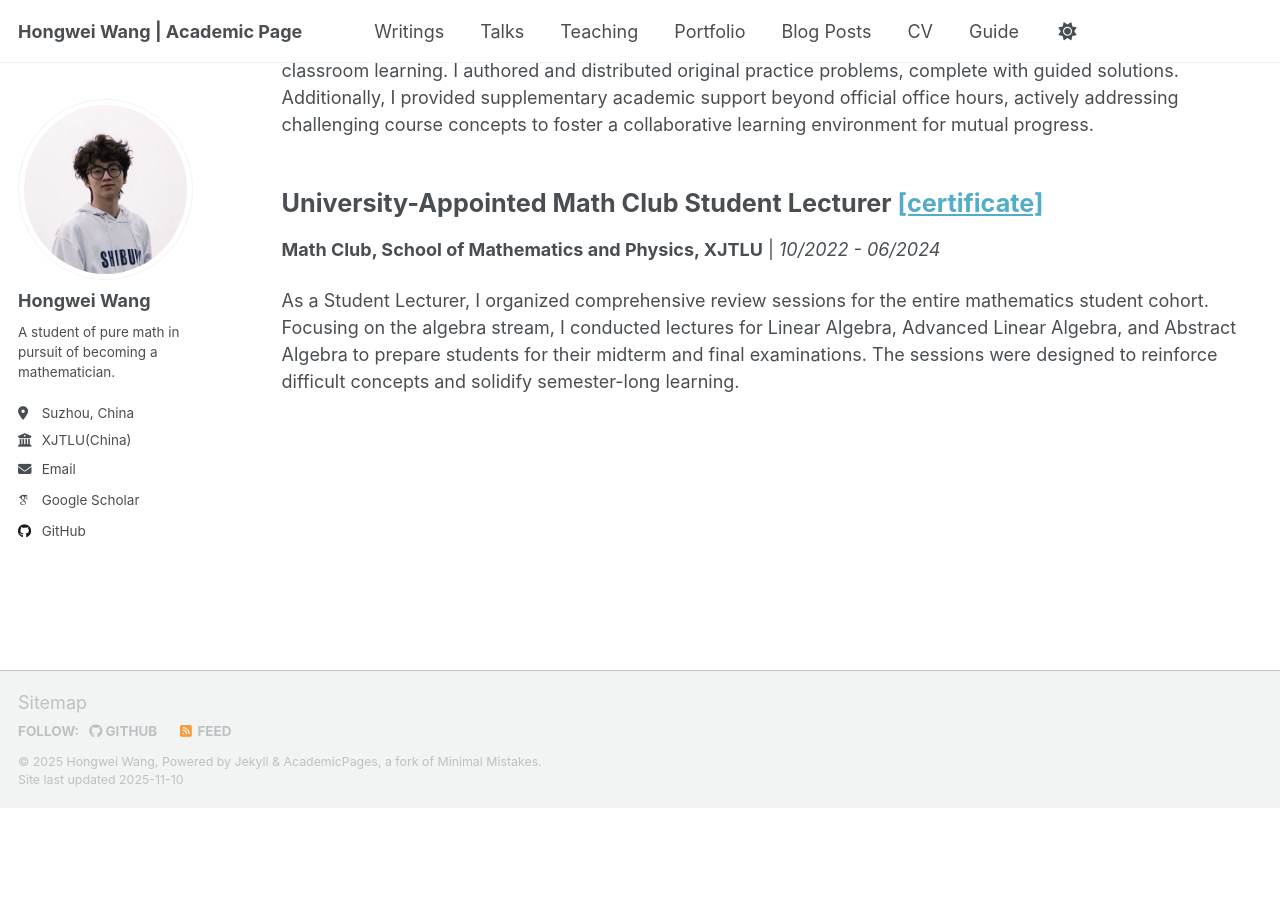
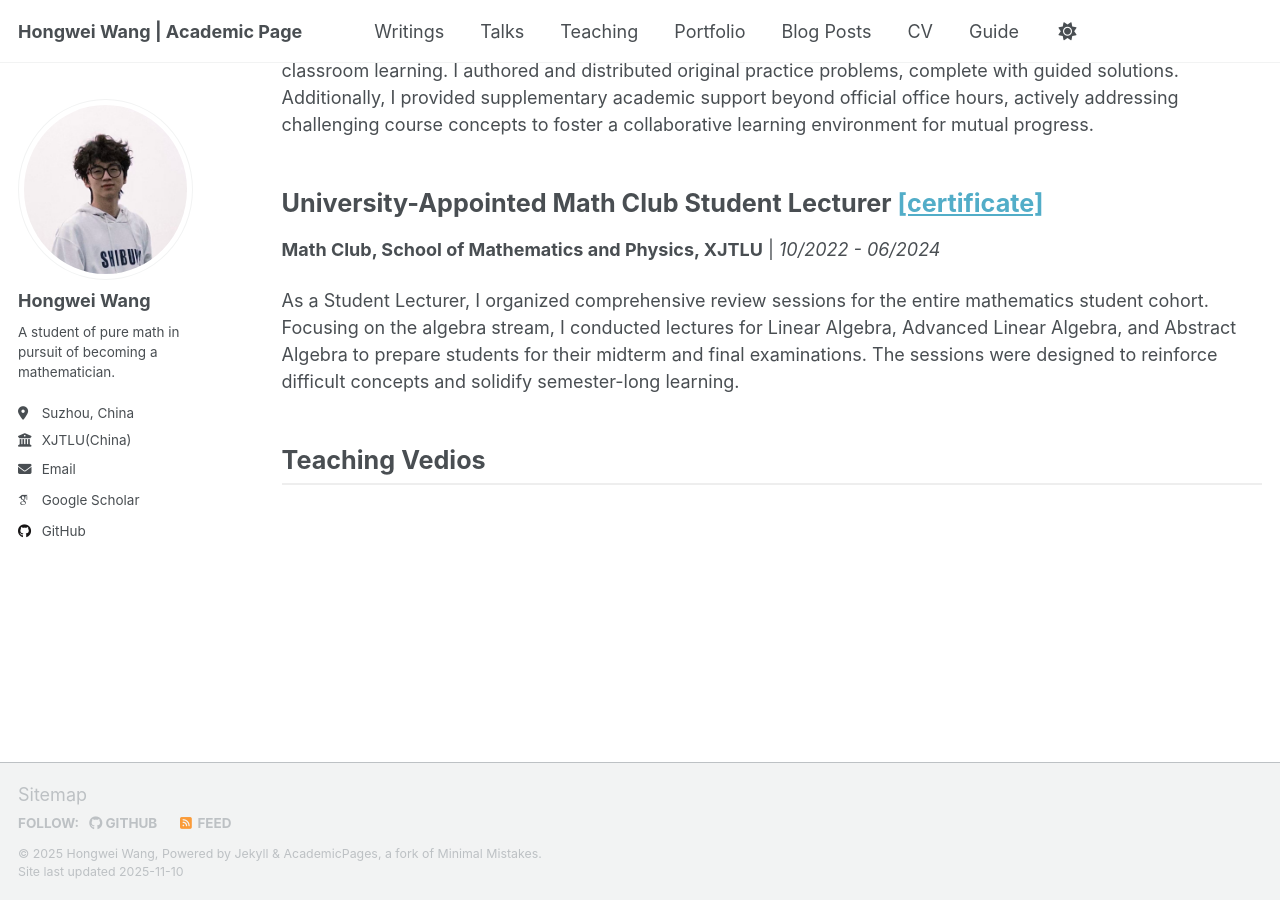
Before and after one commit to WangHongWei-AcademicPage/WangHongWei-AcademicPage.github.io, a Jekyll site: the page built from _pages/teaching.html, in a window 1280 px wide and 900 px high, scrolled down 844 px. Built offline with Jekyll 4.4.1, drawn with Linux system fonts in a browser that asks for light colours; some web fonts are replaced; a script that is not in the unit is left out; before the commit the page ends 1652 px from its top, so only the background shows below that.

Commit message:
Update teaching.html

```diff
--- a/_pages/teaching.html
+++ b/_pages/teaching.html
@@ -36,3 +36,6 @@ I have always adhered to the learning philosophy that <strong>"the best way to t
     <p>As a Student Lecturer, I organized comprehensive review sessions for the entire mathematics student cohort. Focusing on the algebra stream, I conducted lectures for Linear Algebra, Advanced Linear Algebra, and Abstract Algebra to prepare students for their midterm and final examinations. The sessions were designed to reinforce difficult concepts and solidify semester-long learning.</p>
   </div>
 </div>
+
+
+<h2 style="font-size: 1.4em; margin-bottom: 1em; border-bottom: 2px solid #eee; padding-bottom: 0.3em;">Teaching Vedios</h2>
```
